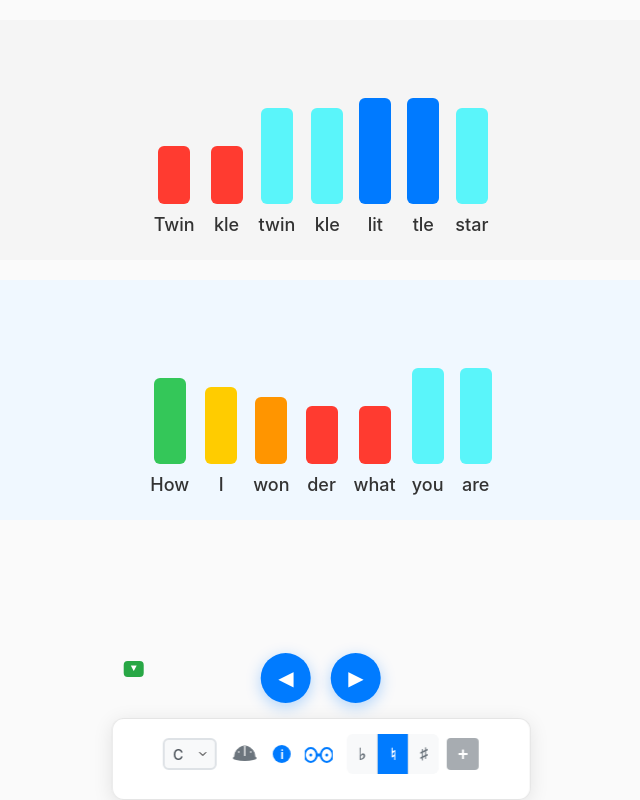
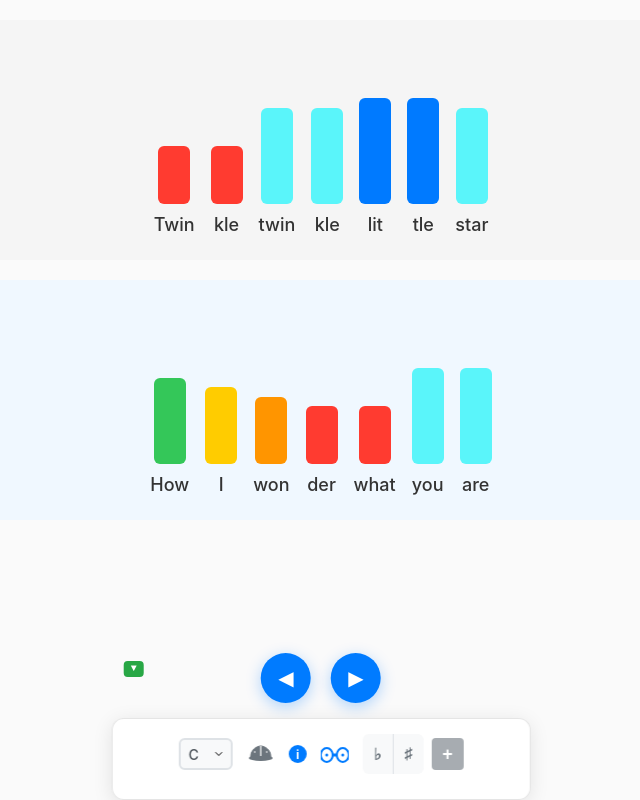
Before and after one commit to VisualMusicalMinds/song-writing, a plain HTML site: page index.html in a window 1280 px wide. Shown: the whole page, without its empty margins (319-959 px from the left). Drawn offline with Linux system fonts and the light colour scheme.

Commit message:
Update index.html

```diff
--- a/index.html
+++ b/index.html
@@ -182,13 +182,10 @@
                 </div>
 
                 <!-- Accidental Toggle Button -->
-                <div class="control-group">
-                    <div class="accidental-toggle" id="accidentalToggle" title="Accidentals: Flat, Natural, Sharp">
-                        <div class="accidental-option" data-type="flat">♭</div>
-                        <div class="accidental-option active" data-type="natural">♮</div>
-                        <div class="accidental-option" data-type="sharp">♯</div>
-                    </div>
-                </div>
+                <div class="accidental-toggle" id="accidentalToggle" title="Accidentals: Flat, Sharp">
+    <div class="accidental-option" data-type="flat">♭</div>
+    <div class="accidental-option" data-type="sharp">♯</div>
+</div>
 
                 <!-- Add Syllable Button -->
                 <div class="control-group">
```
